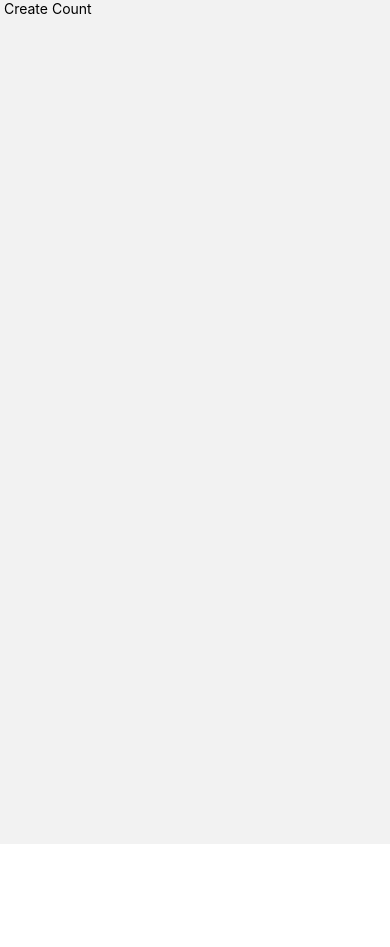
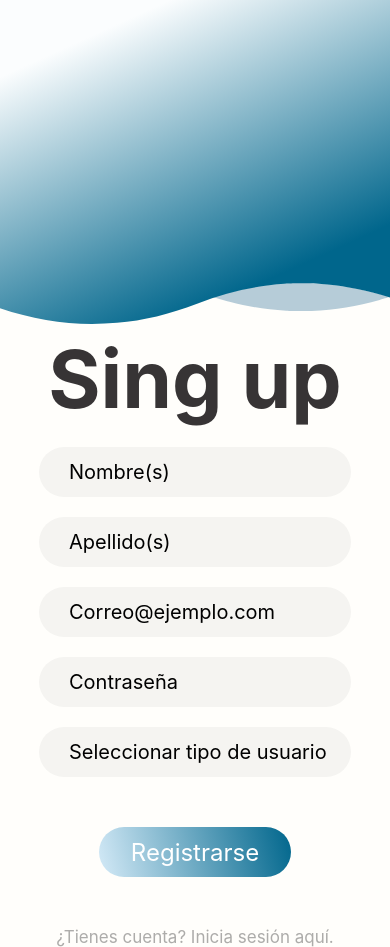
Before and after one commit to jorgeFabian302/VitalSingsVision, a React Native app: screen /CreateCountScreen in a window 390 px wide. Before the commit the page ends 844 px from the top, so only its background shows below. Built offline with nearby package versions, Linux system fonts and the light colour scheme.

Commit message:
Creacion de la pantalla crear usuario primera parte y agregar las librerias para los iconos y las listas desplegables

```diff
--- a/package.json
+++ b/package.json
@@ -18,9 +18,11 @@
     "react-native": "0.73.4",
     "react-native-gesture-handler": "^2.15.0",
     "react-native-linear-gradient": "^2.8.3",
+    "react-native-modal-dropdown": "^1.0.2",
     "react-native-safe-area-context": "^4.9.0",
     "react-native-screens": "^3.29.0",
-    "react-native-svg": "^14.1.0"
+    "react-native-svg": "^14.1.0",
+    "react-native-vector-icons": "^10.0.3"
   },
   "devDependencies": {
     "@babel/core": "^7.20.0",
--- a/src/Navigator/NavigatorControler.tsx
+++ b/src/Navigator/NavigatorControler.tsx
@@ -21,9 +21,9 @@ export const NavigatorControler = () => {
             headerShown: false,
         }}
     >
+      <Stack.Screen name = "CreateCountScreen" component={ CreateCountScreen } />
       <Stack.Screen name = "LoginScreen" component={ LoginScreen } />
       <Stack.Screen name = "HomeScreen" component={ HomeScreen } />
-      <Stack.Screen name = "CreateCountScreen" component={ CreateCountScreen } />
     </Stack.Navigator>
   );
 }
--- a/src/Screens/CreateCountScreen.tsx
+++ b/src/Screens/CreateCountScreen.tsx
@@ -1,11 +1,61 @@
-import React from 'react'
-import { Text, View } from 'react-native'
-import Svg, { Path } from "react-native-svg"
+import React, { useState } from 'react';
+import { ScrollView, Text, TextInput, TouchableOpacity, View } from 'react-native';
+import { StylesSettings } from '../Styles/StylesSettings';
+import { PresentationBox } from '../Components/PresentationBox';
+import { LinearGradient } from 'react-native-linear-gradient';
 
 export const CreateCountScreen = () => {
+  const [Nombre, setNombre] = useState('');
+  const [Apellidos, setApellidos] = useState('');
+  const [Correo, setCorreo] = useState('');
+  const [Tipo, setTipo] = useState('');
+
+
   return (
-    <View>
-        <Text> Create Count </Text>
+    <View style={StylesSettings.mainContainer}>
+      <ScrollView>
+        <View style={StylesSettings.containerSVG}>
+          <PresentationBox />
+        </View>
+        <View style={StylesSettings.Container}>
+          <Text style={StylesSettings.Titlee}>Sing up</Text>
+          <TextInput
+            style={StylesSettings.InputBox}
+            placeholder='Nombre(s)'
+          />
+          <TextInput
+            style={StylesSettings.InputBox}
+            placeholder='Apellido(s)'
+          />
+          <TextInput
+            style={StylesSettings.InputBox}
+            placeholder='Correo@ejemplo.com'
+          />
+          <TextInput
+            style={StylesSettings.InputBox}
+            placeholder='Contraseña'
+          />
+          <TextInput
+            style={StylesSettings.InputBox}
+            placeholder='Seleccionar tipo de usuario'
+          />
+          <View style={StylesSettings.ContainerButton}>
+            <TouchableOpacity>
+              <LinearGradient
+                colors={['#00668C', '#D4EAF7']}
+                start={{ x: 1, y: 0 }}
+                end={{ x: 0, y: 1 }}
+                style={StylesSettings.InputButtom}
+              >
+                <Text style={StylesSettings.TextButton} >Registrarse</Text>
+              </LinearGradient>
+            </TouchableOpacity>
+          </View>
+          <TouchableOpacity>
+            <Text style={StylesSettings.SubText}>¿Tienes cuenta? Inicia sesión aquí.</Text>
+          </TouchableOpacity>
+        </View>
+      </ScrollView>
     </View>
   )
 }
--- a/src/Styles/StylesSettings.tsx
+++ b/src/Styles/StylesSettings.tsx
@@ -40,7 +40,6 @@ export const StylesSettings = StyleSheet.create({
   },
   InputButtom:{
     height: 50,
-
     borderRadius: 30,
     alignItems:'center',
     justifyContent:'center',
```
Also changed, not shown: src/Screens/LoginScreen.tsx (+3 -4 lines), 2 other files (tests, documents, lock files or other folders).
